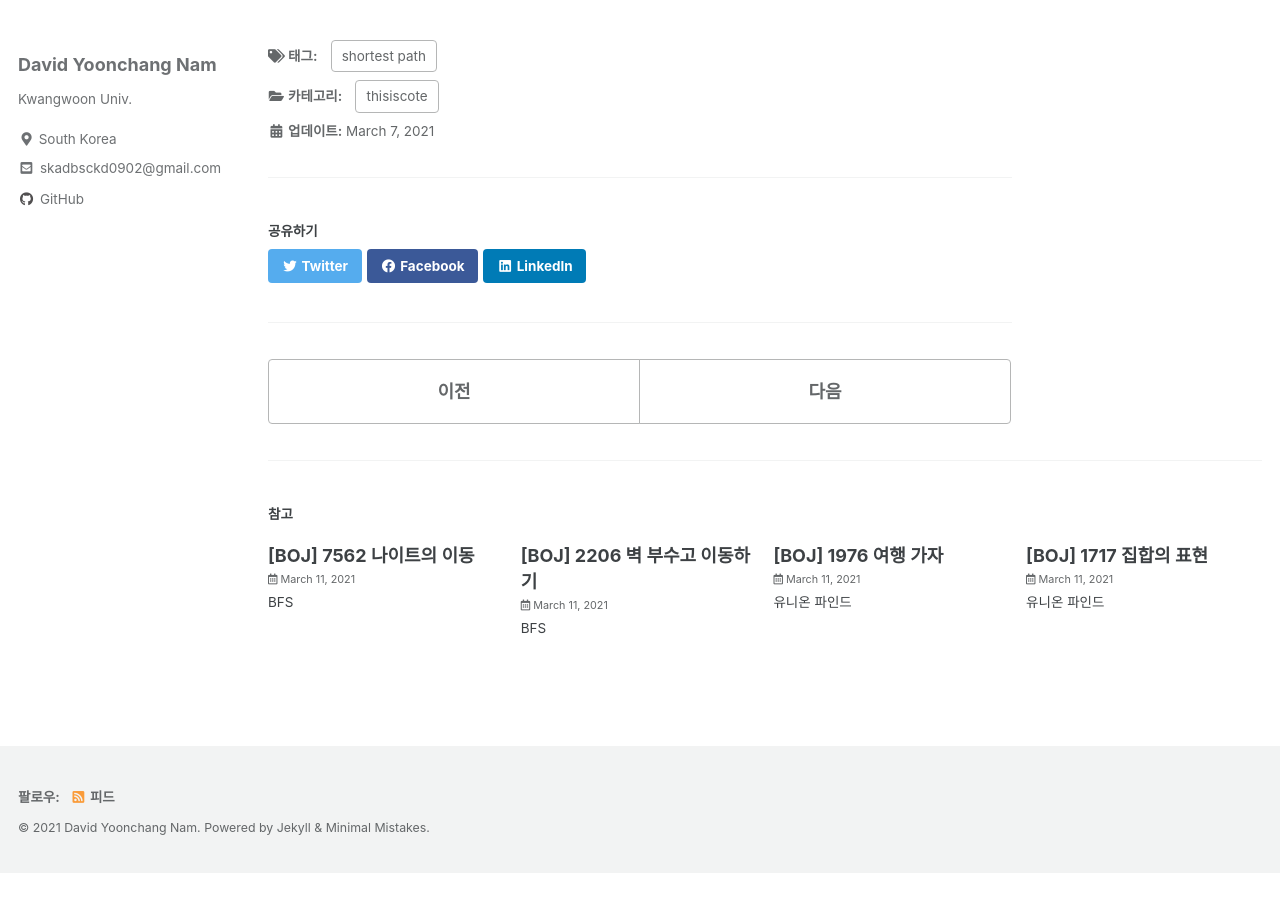
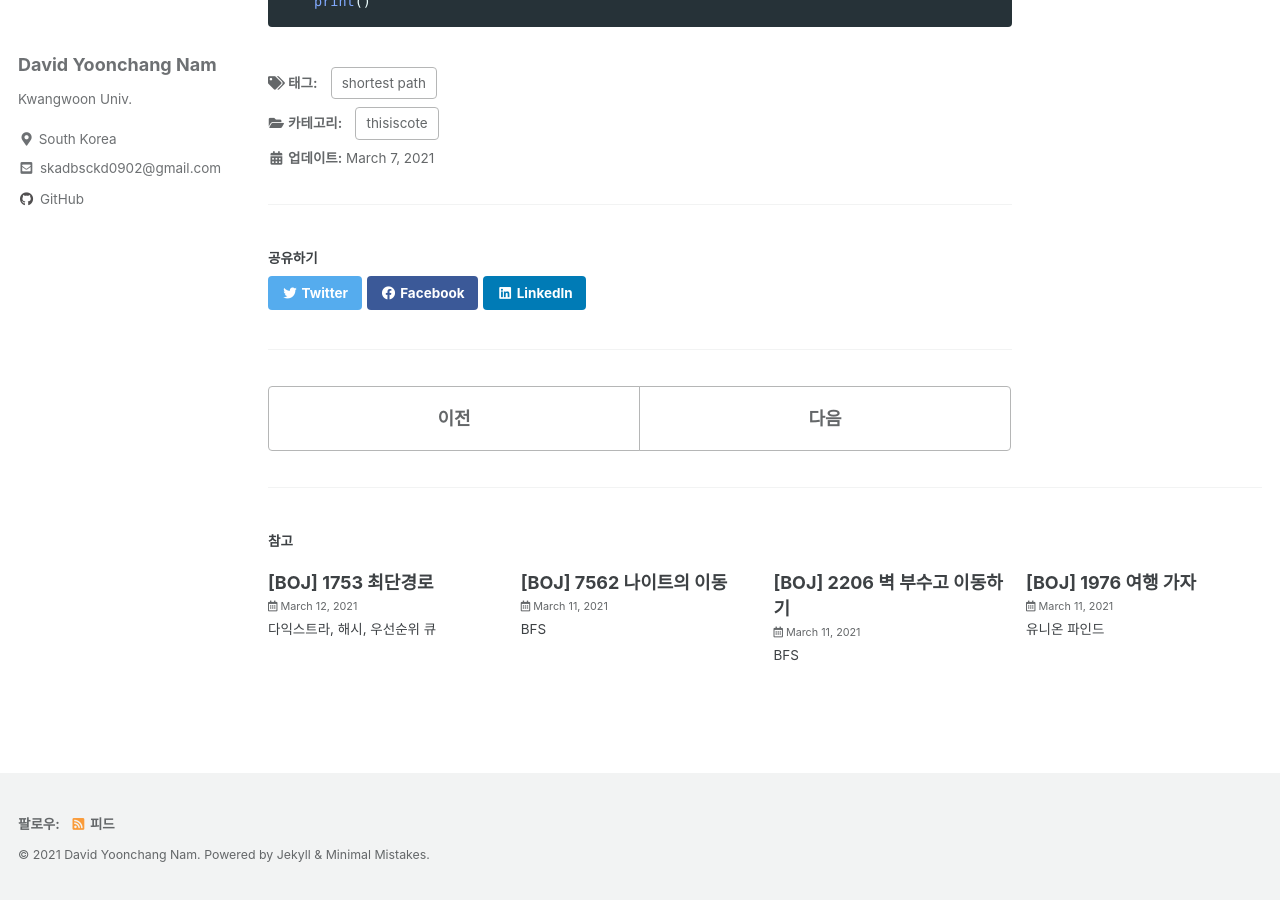
Before and after one commit to Akgop/Akgop.github.io, a Jekyll site: the page built from _posts/2021-03-07-thisiscote_8.md, in a window 1280 px wide and 900 px high, scrolled down 6272 px. Built offline with Jekyll 4.4.1, drawn with Linux system fonts in a browser that asks for light colours; cached includes are drawn as plain includes; before the commit the page ends 7145 px from its top, so only the background shows below that; part of the change alters nothing that is shown.

Commit message:
Create 2021-03-12-BOJ1753.md

````diff
--- a/_posts/2021-03-07-thisiscote_8.md
+++ b/_posts/2021-03-07-thisiscote_8.md
@@ -11,6 +11,7 @@ toc: true
 
 ---
 
+[[BOJ] 1753 최단경로](http://akgop.github.io/boj/BOJ1753/)<br>
 [[이코테] 실전 문제(예제)](http://akgop.github.io/thisiscote/thisiscote_81/)
 
 ### 최단 경로(Shortest Path)
--- /dev/null
+++ b/_posts/2021-03-12-BOJ1753.md
@@ -0,0 +1,66 @@
+---
+title: \[BOJ] 1753 최단경로
+categories:
+  - BOJ
+tags:
+  - shortest path
+  - dijkstra
+  - hash
+  - priority queue
+toc: true
+---
+
+### 다익스트라, 해시, 우선순위 큐
+
+---
+
+해당 문제는 최단 경로를 구하는 문제이다. 문제에서 대놓고 주어진 시작점에서 다른 모든 정점으로의 최단 경로를 구해야 하고, 음수 간선이 없기 때문에 다익스트라 알고리즘을 사용할 수 있다.
+
+주어진 입력의 개수가 10000개가 넘어가므로, O(V^2)의 알고리즘을 사용한다면 시간 초과가 발생한다. 따라서 가장 비용이 작은 노드를 선택하는 과정에서 우선순위 큐 자료구조를 사용하여 시간 복잡도를 개선한다.
+
+그리고 문제에서 함정이 있는데, 서로 다른 두 정점 사이에 여러 개의 간선이 존재할 수 있기 때문에, 해시(dict)자료구조를 사용하여 인접 리스트를 초기화 한다.
+
+코드는 다음과 같다.
+
+```python
+import sys
+import heapq
+
+INF = int(1e9)
+
+def dijkstra(start):
+    q = []
+    heapq.heappush(q, (0, start))
+    distance[start] = 0
+    while q:
+        dist, now = heapq.heappop(q)
+        if distance[now] < dist:
+            continue
+        # items 쓸껄..
+        for adj in adj_lst[now].keys():
+            cost = dist + adj_lst[now][adj]
+            if cost < distance[adj]:
+                distance[adj] = cost
+                heapq.heappush(q, (cost, adj))
+
+def solution(vtx, k):
+    dijkstra(k)
+    for i in range(1, vtx + 1):
+        if distance[i] == INF:
+            print("INF")
+        else:
+            print(distance[i])
+
+if __name__ == "__main__":
+    V, E = map(int, sys.stdin.readline().rstrip().split())
+    K = int(sys.stdin.readline().rstrip())
+    adj_lst = [{} for _ in range(V + 1)]
+    distance = [INF] * (V + 1)
+    for _ in range(E):
+        u, v, Cost = map(int, sys.stdin.readline().rstrip().split())
+        try:
+            adj_lst[u][v] = min(adj_lst[u][v], Cost)
+        except:
+            adj_lst[u][v] = Cost
+    solution(V, K)
+```
````
